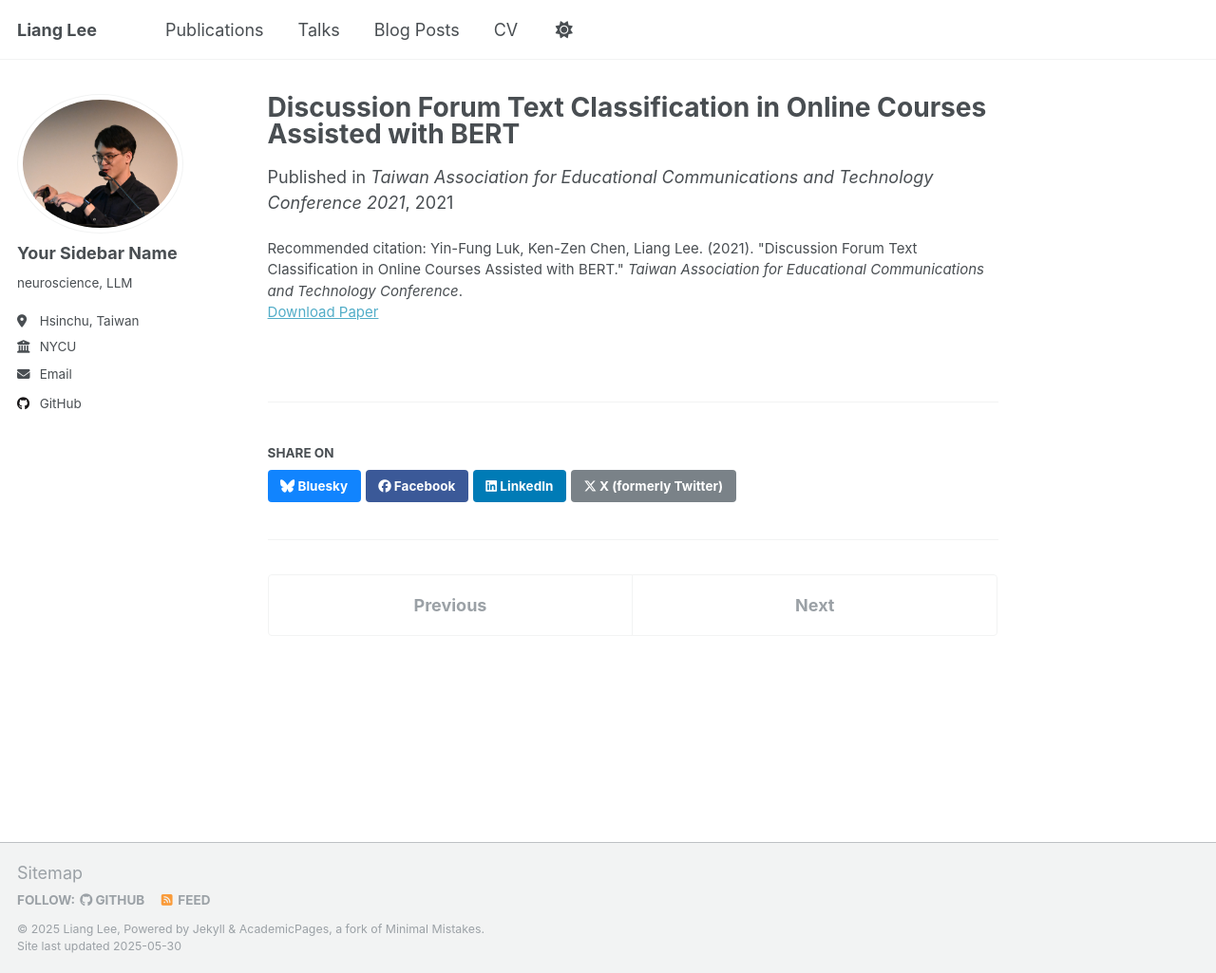
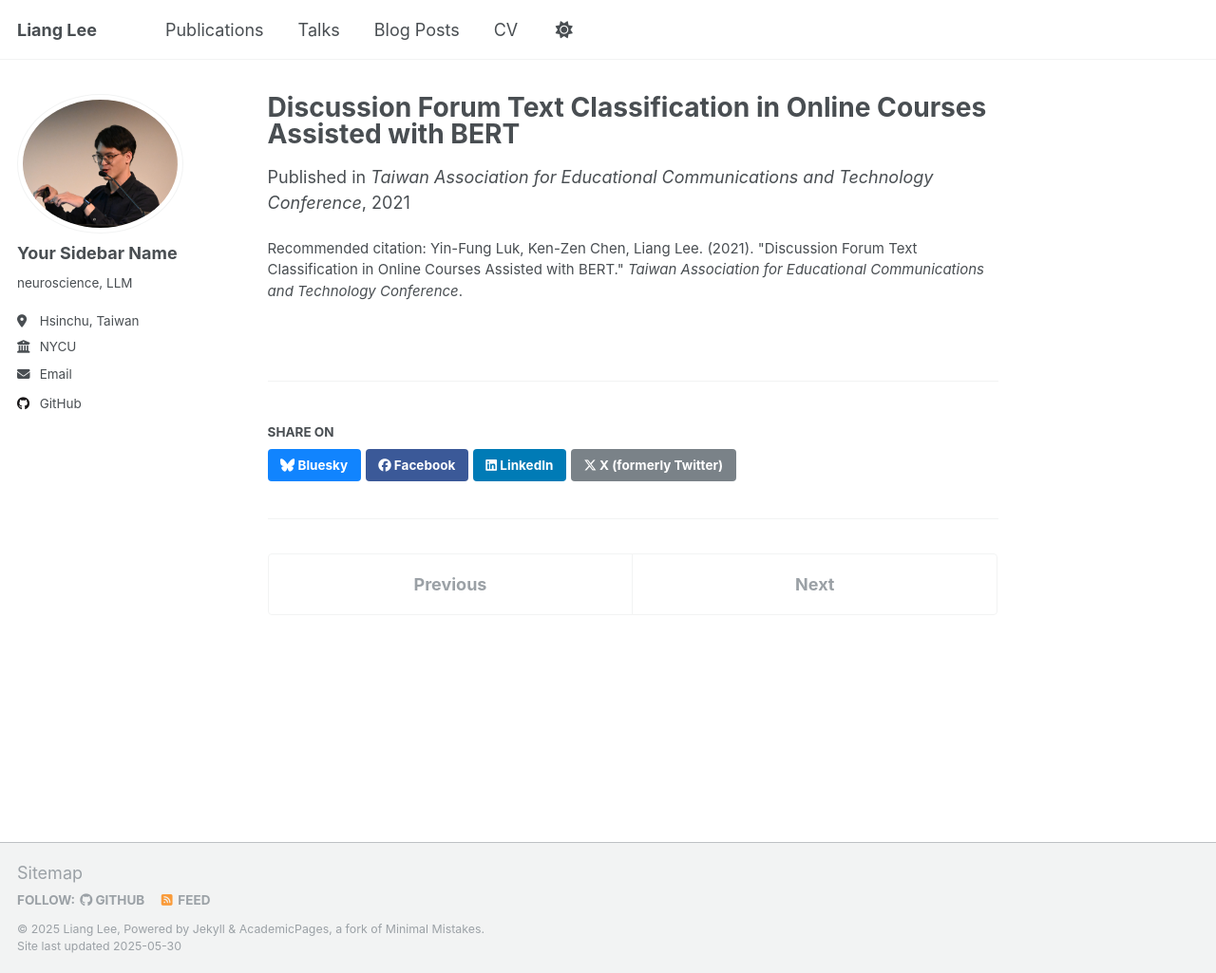
Before and after one commit to liangleeTW/liangleeTW.github.io, a Jekyll site: the page built from _publications/2021-12-04.md, in a window 1280 px wide and 1025 px high. Shown: the whole window at 95% size. Built offline with Jekyll 4.4.1, drawn with Linux system fonts in a browser that asks for light colours.

Commit message:
update publications conference

```diff
--- a/_publications/2021-12-04.md
+++ b/_publications/2021-12-04.md
@@ -3,9 +3,7 @@ title: "Discussion Forum Text Classification in Online Courses Assisted with BER
 collection: publications
 category: conferences
 permalink: /publication/2021-12-04
-excerpt: ''
 date: 2021-12-04
-venue: 'Taiwan Association for Educational Communications and Technology Conference 2021'
-paperurl: ''
+venue: 'Taiwan Association for Educational Communications and Technology Conference'
 citation: 'Yin-Fung Luk, Ken-Zen Chen, Liang Lee. (2021). &quot;Discussion Forum Text Classification in Online Courses Assisted with BERT.&quot; <i>Taiwan Association for Educational Communications and Technology Conference</i>.'
 ---
```
